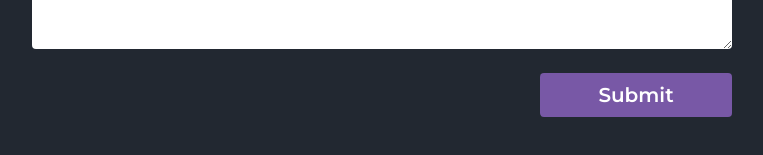
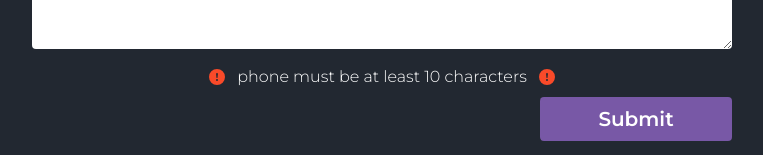
Before and after one commit to lmigonzalez/optipos-landing-page, a Next.js app: page / in a window 1280 px wide. Both pictures are taken after typing "Sample", "name@example.com", "Sample", "Sample" into the empty fields and a click on the button "Submit". Shown: the part 4007-4162 px from the top of the page, without its empty margins (258-1021 px from the left). Built offline with nearby package versions, Linux system fonts and the light colour scheme; no server answers.

Commit message:
form validation

```diff
--- a/package.json
+++ b/package.json
@@ -18,7 +18,8 @@
     "nodemailer": "^6.9.1",
     "react": "18.2.0",
     "react-dom": "18.2.0",
-    "react-icons": "^4.7.1"
+    "react-icons": "^4.7.1",
+    "yup": "^1.0.0"
   },
   "devDependencies": {
     "autoprefixer": "^10.4.13",
--- a/src/sections/Contact.js
+++ b/src/sections/Contact.js
@@ -4,6 +4,9 @@ import axios from 'axios';
 import EmailProcessing from '@/components/EmailProcessing';
 import EmailSuccess from '@/components/EmailSuccess';
 import EmailError from '@/components/EmailError';
+import { contactFormSchema } from '@/validation/validation';
+import { BsFillExclamationCircleFill } from 'react-icons/bs';
+
 const Contact = () => {
   const initialFormValues = {
     fname: '',
@@ -16,6 +19,8 @@ const Contact = () => {
   const [processingEmail, setProcessingEmail] = useState(false);
   const [emailSuccessfully, setEmailSuccessfully] = useState(false);
   const [emailError, setEmailError] = useState(false);
+  const [showError, setShowError] = useState(false);
+  const [errorMessage, setErrorMessage] = useState('');
 
   function handleChange(e) {
     setFormsValues({
@@ -24,10 +29,36 @@ const Contact = () => {
     });
   }
 
-  function handleSubmit(e) {
+  function closeError() {
+    setTimeout(() => {
+      setShowError(false);
+      setErrorMessage('');
+    }, '5000');
+  }
+
+  async function handleSubmit(e) {
     e.preventDefault();
+    let isValid = await contactFormSchema
+      .validate(
+        {
+          name: formValues.fname,
+          email: formValues.email,
+          phone: formValues.phone,
+          description: formValues.description,
+        },
+        { abortEarly: false }
+      )
+      .catch((err) => {
+        setShowError(true);
+        console.log(err.errors[0]);
+        setErrorMessage(err.errors[0]);
+        closeError();
+      });
+    console.log(isValid);
+    console.log('despues');
+
+    if (isValid) {
       setProcessingEmail(true);
-
       axios
         .post('/api/mail', formValues)
         .then(() => {
@@ -36,8 +67,11 @@ const Contact = () => {
           setFormsValues(initialFormValues);
         })
         .catch(() => {
+          setProcessingEmail(false);
           setEmailError(true);
         });
+    }
+
     closeEmailVerification();
   }
 
@@ -117,6 +151,25 @@ const Contact = () => {
           className="rounded h-8 mb-4 text-dark p-2 min-h-[5rem]"
           onChange={handleChange}
         />
+          <div>
+        <AnimatePresence>
+            {showError && (
+              <motion.p
+                key="status"
+                initial={{ opacity: 0 }}
+                animate={{ opacity: 1 }}
+                transition={{ duration: 0.5, ease: 'easeOut' }}
+                exit={{ opacity: 0 }}
+                className="flex justify-center items-center"
+              >
+                <BsFillExclamationCircleFill className="mr-3" color="#F94A29" />{' '}
+                {errorMessage}{' '}
+                <BsFillExclamationCircleFill className="ml-3" color="#F94A29" />
+              </motion.p>
+            )}
+        </AnimatePresence>
+          </div>
+
         <div className="flex justify-end mt-2 text-xl">
           <button
             type="submit"
--- /dev/null
+++ b/src/validation/validation.js
@@ -0,0 +1,8 @@
+import * as yup from 'yup'
+
+export const contactFormSchema = yup.object().shape({
+	name: yup.string().min(3).max(64).required(),
+	email: yup.string().email().min(10).max(64).required(),
+	phone: yup.string().min(10).required(),
+	description: yup.string().max(3000),
+})
```
Also changed, not shown: 1 other file (tests, documents, lock files or other folders). Lines whose indentation alone changed are shown as unchanged.
